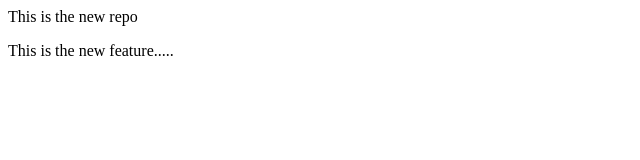
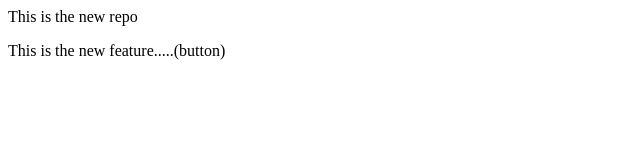
Before and after one commit to Gajyaop/localRepo, a plain HTML site: page index.html in a window 1280 px wide. Shown: the full height of the page, 0-640 px from the left. Drawn offline with Linux system fonts and the light colour scheme.

Commit message:
addbutton

```diff
--- a/index.html
+++ b/index.html
@@ -1,4 +1,4 @@
 <p>This is the new repo</p>
 <p>
-    This is the new feature.....
+    This is the new feature.....(button)
 </p>
```
